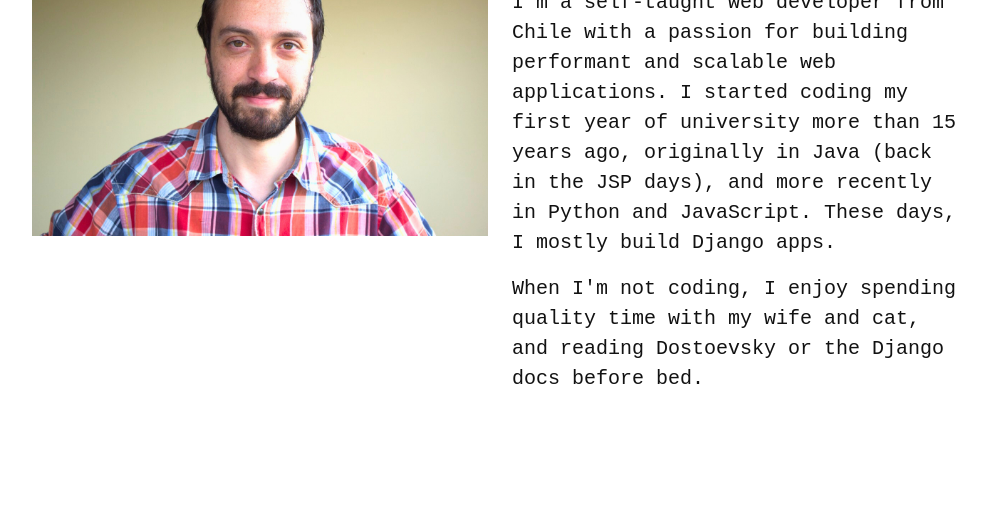
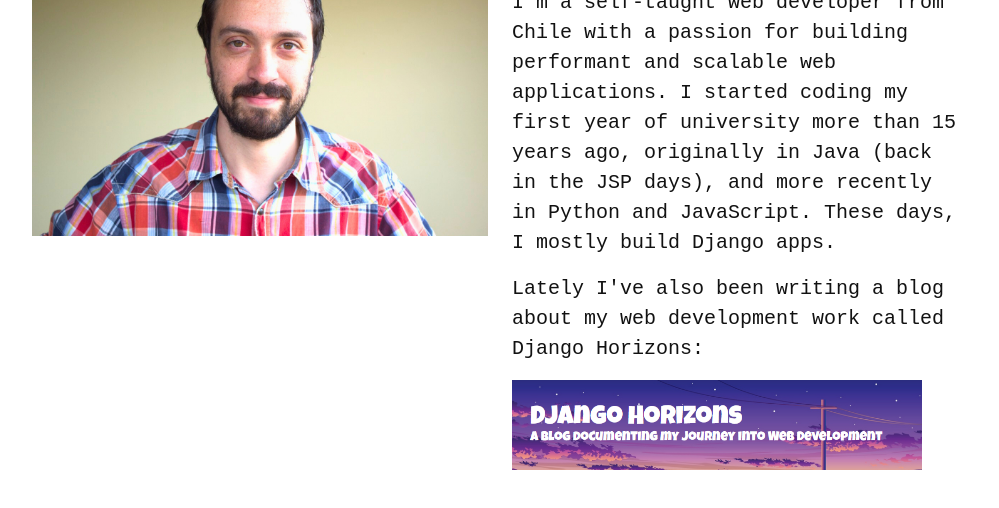
Before and after one commit to nicoferreira90/nicoferreira90.github.io, a plain HTML site: page index.html in a window 1280 px wide. Shown: the part 214-722 px from the top of the page, without its empty margins (140-1139 px from the left). Drawn offline with nearby package versions, Linux system fonts and the light colour scheme.

Commit message:
added Django Horizons banner

```diff
--- a/index.html
+++ b/index.html
@@ -68,7 +68,8 @@
         <div class="col-6">
             <h1>Hello, I'm Nicolás</h1>
             <p class="lead">I’m a self-taught web developer from Chile with a passion for building performant and scalable web applications. I started coding my first year of university more than 15 years ago, originally in Java (back in the JSP days), and more recently in Python and JavaScript. These days, I mostly build Django apps.</p>
-            <p class="lead">When I'm not coding, I enjoy spending quality time with my wife and cat, and reading Dostoevsky or the Django docs before bed.</p>
+            <p class="lead">Lately I've also been writing a blog about my web development work called Django Horizons:</p>
+            <a href="https://django-horizons.fly.dev/"><img src="imgs\dh.png" alt="dh" style="width: 90%"></a>
         </div>
     </div>
 
```
Also changed, not shown: imgs/dh.png (added).
